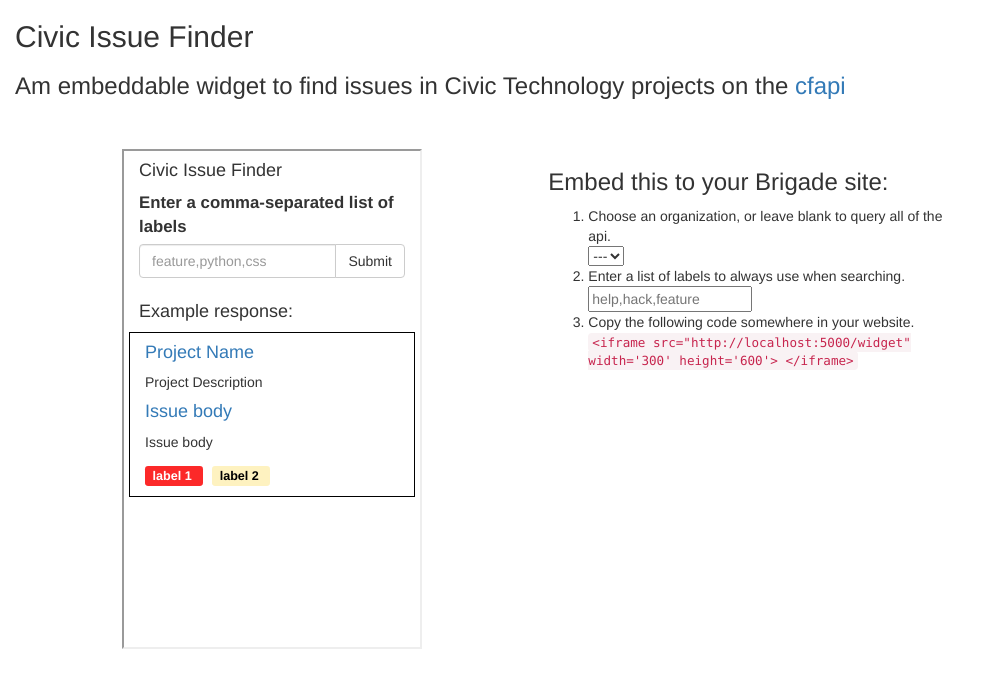
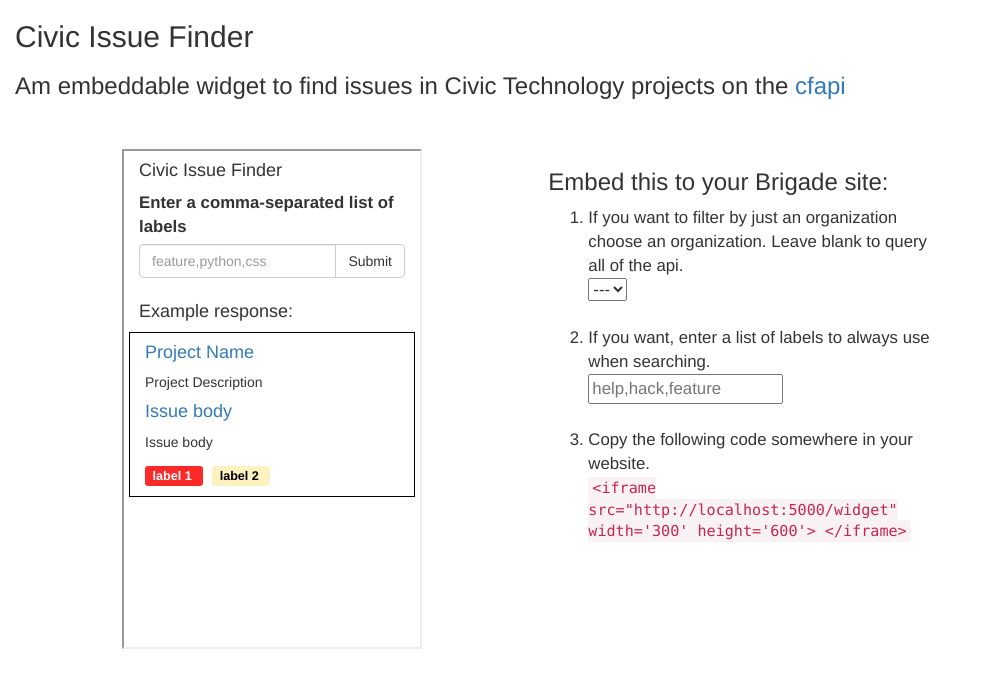
Before and after one commit to codeforamerica/civic-issue-finder, a Flask app: template templates/index.html in a window 1280 px wide. Shown: the top 688 px of the page, without its empty margins (0-990 px from the left). Run offline with Flask 2, Linux system fonts and the light colour scheme; the template is opened without the code that fills it, so the values that code supplies are empty; some libraries are stand-ins or nearby versions.

Commit message:
Styling and Wording changes

```diff
--- a/static/main.css
+++ b/static/main.css
@@ -3,6 +3,10 @@ body {
 }
 
 label {
+  font-size: 1.2em;
+}
+
+ol {
   font-size: 1.2em;
 }
 
--- a/templates/index.html
+++ b/templates/index.html
@@ -19,7 +19,7 @@
         <h3>Embed this to your Brigade site:</h3>
         <ol>
           <li>
-            Choose an organization, or leave blank to query all of the api. <br>
+            If you want to filter by just an organization choose an organization. Leave blank to query all of the api. <br>
             <select name="organizations" id="organization">
               <option value="">---</option>
               {% for name in organization_names %}
@@ -27,10 +27,12 @@
               {% endfor %}
             </select>
           </li>
+          <br>
           <li>
-            Enter a list of labels to always use when searching. <br>
+            If you want, enter a list of labels to always use when searching. <br>
             <input id="labels" type="text" name="labels" placeholder='help,hack,feature'>
           </li>
+          <br>
           <li>
             Copy the following code somewhere in your website. <br>
             <code id="embed">&lt;iframe src="http://localhost:5000/widget" width='300' height='600'&gt; &lt;&#47;iframe&gt;</code>
```
